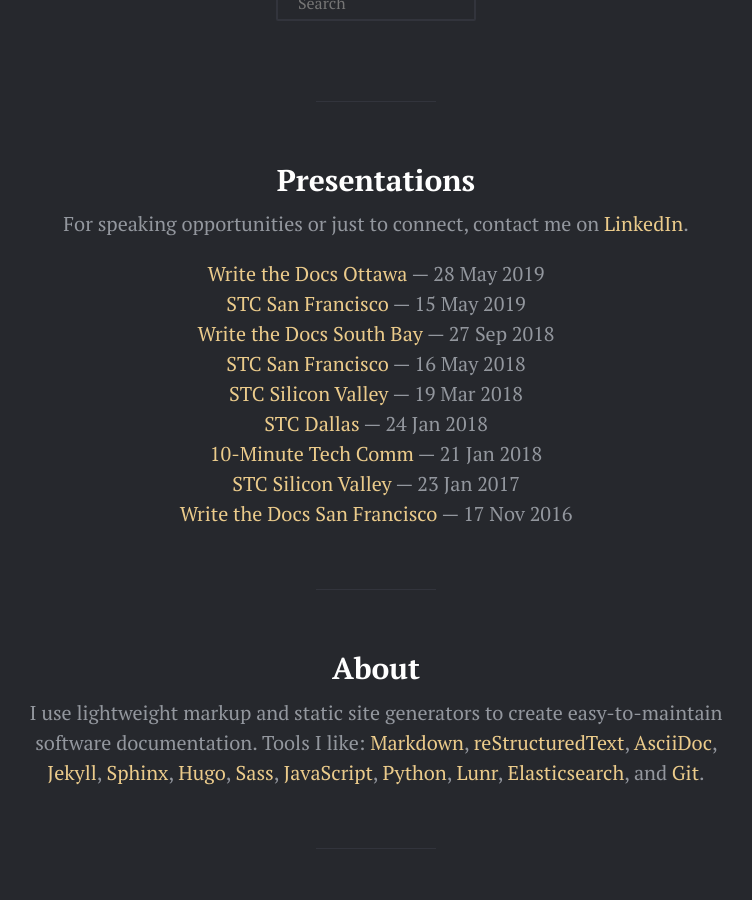
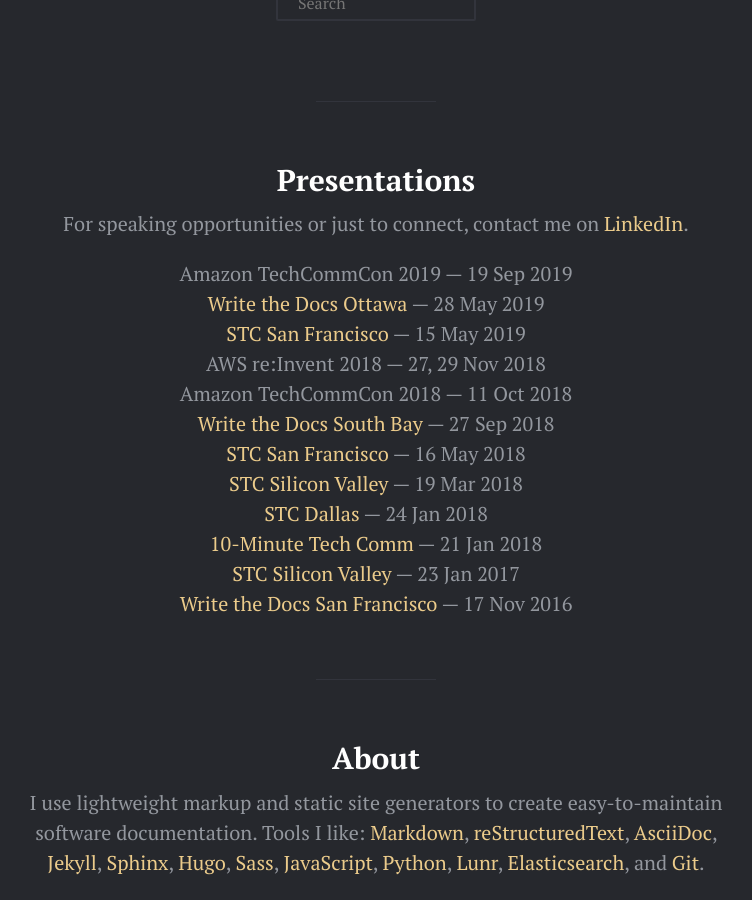
Before and after one commit to aetter/aetter.github.io, a Jekyll site: the page built from index.html, in a window 1280 px wide and 900 px high, scrolled down 1170 px. Shown: the whole window, without its empty margins (264-1016 px from the left). Built offline with Jekyll 4.4.1, drawn with Linux system fonts in a browser that asks for light colours; the list of posts is cut into pages by our own code; comment, search, counter and statistics services are not loaded.

Commit message:
Adds some events

```diff
--- a/index.html
+++ b/index.html
@@ -42,8 +42,11 @@
 <p>For speaking opportunities or just to connect, contact me on <a href="{{ site.author.linkedin }}">LinkedIn</a>.</p>
 {% endif %}
 <p>
+  Amazon TechCommCon 2019 &mdash; 19 Sep 2019<br />
   <a target="_blank" href="https://www.meetup.com/Write-The-Docs-YOW-Ottawa/events/xtcbgqyzhbsb/">Write the Docs Ottawa</a> &mdash; 28 May 2019<br />
   <a target="_blank" href="https://www.meetup.com/stc-sf/events/260997396/">STC San Francisco</a> &mdash; 15 May 2019<br />
+  AWS re:Invent 2018 &mdash; 27, 29 Nov 2018<br />
+  Amazon TechCommCon 2018 &mdash; 11 Oct 2018<br />
   <a target="_blank" href="https://www.meetup.com/Write-the-Docs-Bay-Area/events/253986122/">Write the Docs South Bay</a> &mdash; 27 Sep 2018<br />
   <a target="_blank" href="https://www.meetup.com/stc-sf/events/250161416/">STC San Francisco</a> &mdash; 16 May 2018<br />
   <a target="_blank" href="http://www.stc-siliconvalley.org/2018/03/03/march-19-2018-modern-technical-writing/">STC Silicon Valley</a> &mdash; 19 Mar 2018<br />
```
